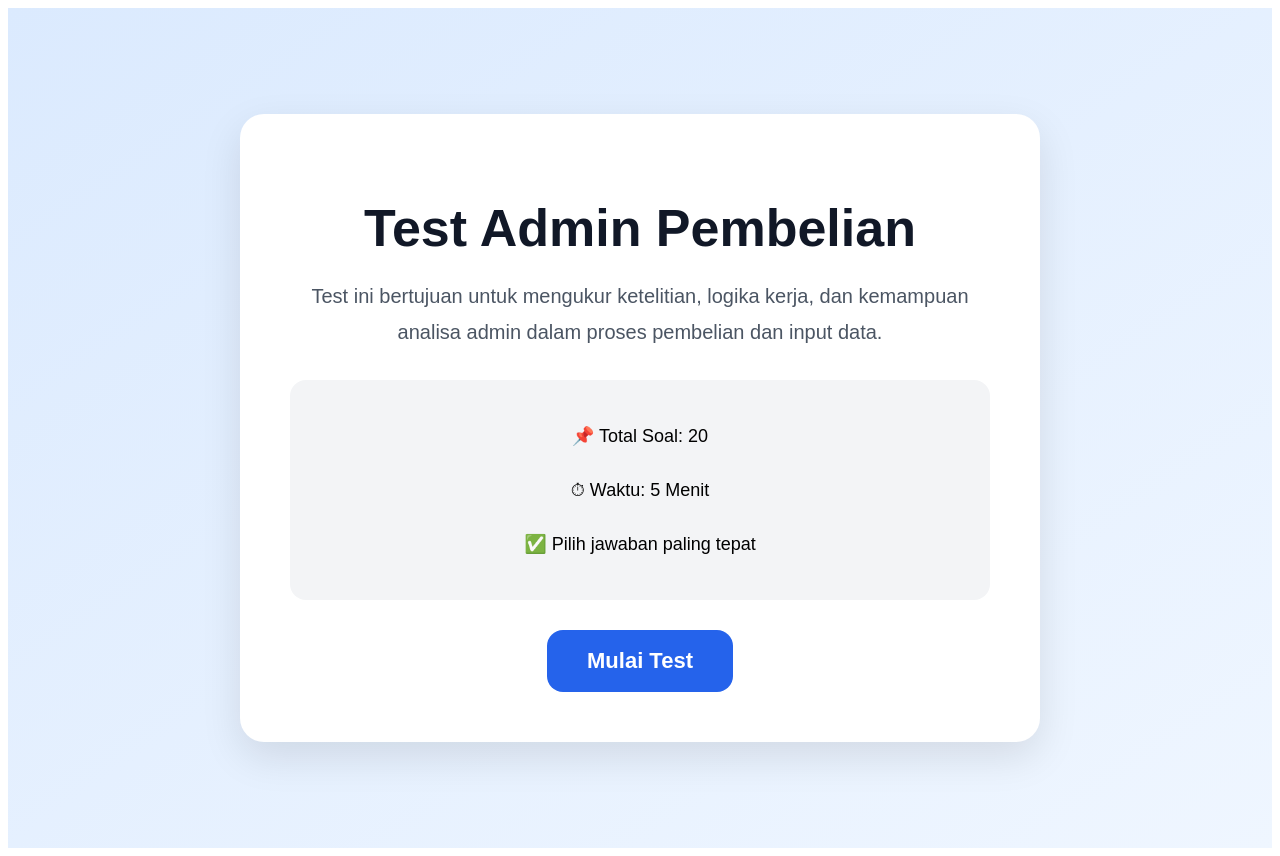
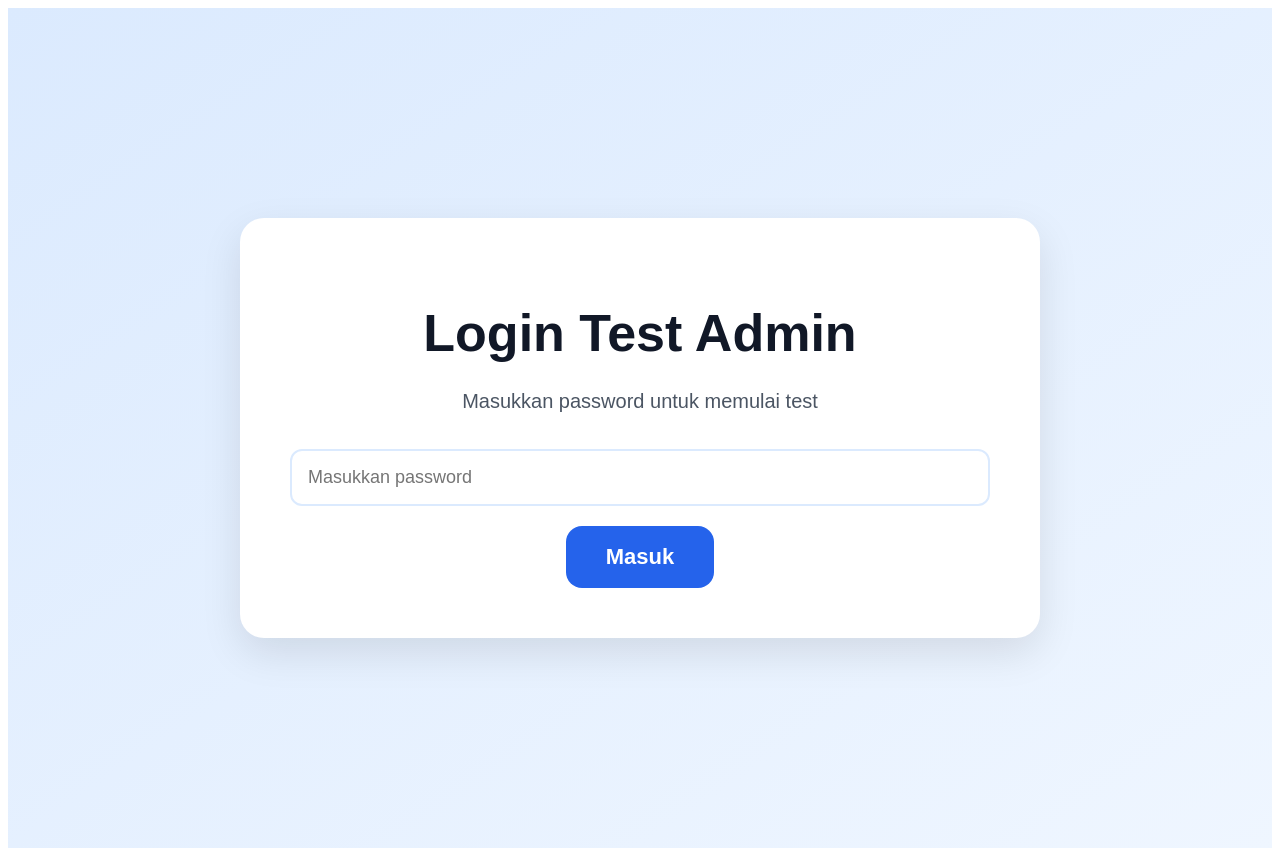
Before and after one commit to devilslayer79/test-admin, a React (Vite) app: page / in a window 1280 px wide. Built offline with nearby package versions, Linux system fonts and the light colour scheme.

Commit message:
add Login screen & update favicon

```diff
--- a/index.html
+++ b/index.html
@@ -2,7 +2,7 @@
 <html lang="en">
   <head>
     <meta charset="UTF-8" />
-    <link rel="icon" type="image/svg+xml" href="/favicon.svg" />
+    <link rel="icon" type="image/png" href="/DMP.png"/>
     <meta name="viewport" content="width=device-width, initial-scale=1.0" />
     <title>Test Admin DMP</title>
   </head>
--- a/src/App.jsx
+++ b/src/App.jsx
@@ -8,6 +8,8 @@ import QuizScreen from "./components/QuizScreen";
 import ResultScreen from "./components/ResultScreen";
 import { shuffleArray } from "./utils/helpers";
 
+import LoginScreen from "./components/LoginScreen";
+
 export default function App() {
   const [currentQuestion, setCurrentQuestion] = useState(0);
   const [selectedAnswer, setSelectedAnswer] = useState(null);
@@ -17,6 +19,10 @@ export default function App() {
   const [started, setStarted] = useState(false);
   const [userAnswers, setUserAnswers] = useState([]);
   const [quizQuestions, setQuizQuestions] = useState([]);
+
+  const [isAuthenticated, setIsAuthenticated] = useState(false);
+  const [passwordInput, setPasswordInput] = useState("");
+  const [passwordError, setPasswordError] = useState("");
 
   useEffect(() => {
     if (!started) return;
@@ -78,6 +84,27 @@ export default function App() {
     return `${minutes}:${remainingSeconds.toString().padStart(2, "0")}`;
   };
 
+  const handlePasswordLogin = () => {
+    if (passwordInput === "DMP123") {
+      setIsAuthenticated(true);
+      setPasswordError("");
+    } else {
+      setPasswordError("Password salah!");
+    }
+  };
+
+  if (!isAuthenticated) {
+    return (
+      <LoginScreen
+        passwordInput={passwordInput}
+        setPasswordInput={setPasswordInput}
+        passwordError={passwordError}
+        handlePasswordLogin={handlePasswordLogin}
+        styles={styles}
+      />
+    );
+  }
+
   if (!started) {
     return (
       <StartScreen
--- /dev/null
+++ b/src/components/LoginScreen.jsx
@@ -0,0 +1,51 @@
+export default function LoginScreen({
+  passwordInput,
+  setPasswordInput,
+  passwordError,
+  handlePasswordLogin,
+  styles,
+}) {
+  return (
+    <div style={styles.page}>
+      <div style={styles.startCard}>
+        <h1 style={styles.title}>Login Test Admin</h1>
+
+        <p style={styles.startDescription}>
+          Masukkan password untuk memulai test
+        </p>
+
+        <input
+          type="password"
+          placeholder="Masukkan password"
+          value={passwordInput}
+          onChange={(e) => setPasswordInput(e.target.value)}
+          style={{
+            width: "100%",
+            padding: "16px",
+            borderRadius: "12px",
+            border: "2px solid #dbeafe",
+            fontSize: "18px",
+            marginBottom: "20px",
+            boxSizing: "border-box",
+          }}
+        />
+
+        {passwordError && (
+          <p
+            style={{
+              color: "#dc2626",
+              marginBottom: "20px",
+              fontWeight: "bold",
+            }}
+          >
+            {passwordError}
+          </p>
+        )}
+
+        <button style={styles.startButton} onClick={handlePasswordLogin}>
+          Masuk
+        </button>
+      </div>
+    </div>
+  );
+}
```
Also changed, not shown: public/DMP.png (added).
